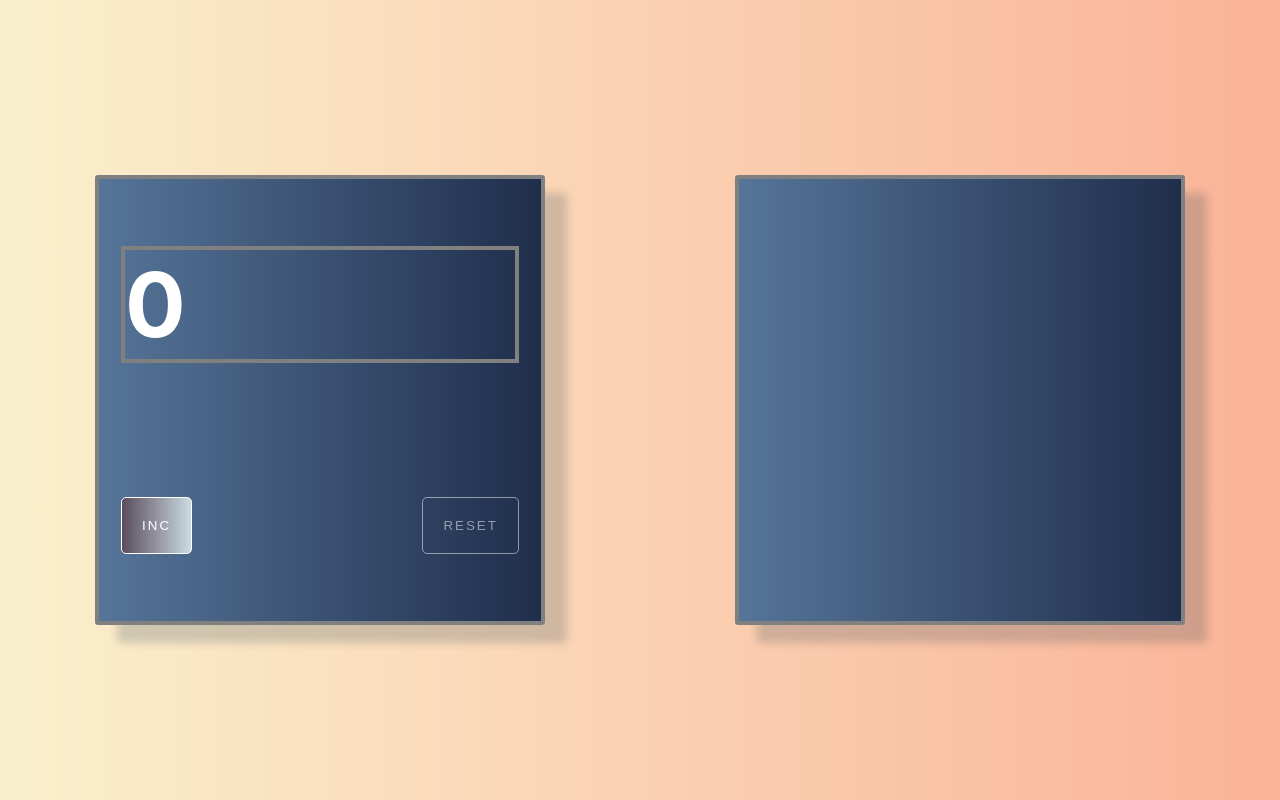
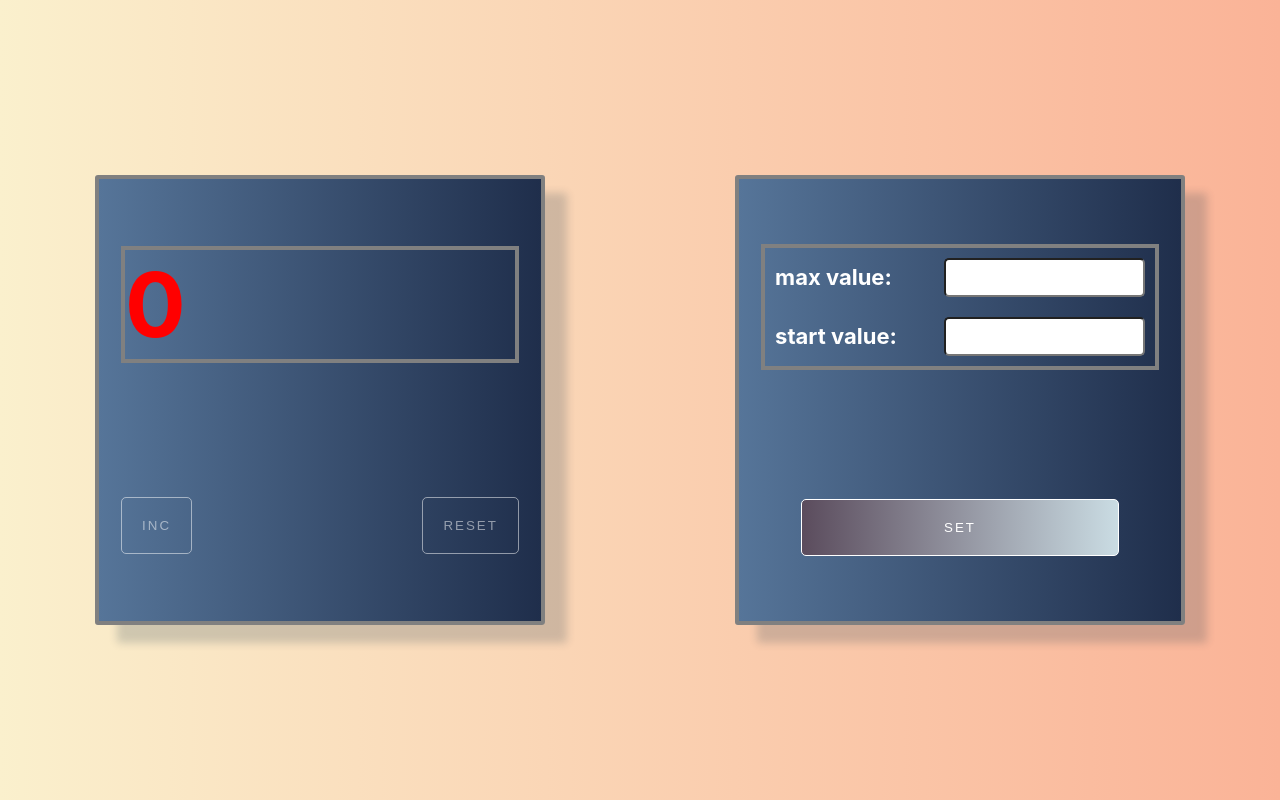
Before and after one commit to Aquasonic1995/Counter, a React (Create React App) app: page / in a window 1280 px wide. Built offline with nearby package versions, Linux system fonts and the light colour scheme.

Commit message:
Added settings display.

```diff
--- a/src/App.css
+++ b/src/App.css
@@ -70,6 +70,9 @@
     align-items: center;
     justify-content: space-between;
 }
+.button__group_settings{
+    justify-content: center;
+}
 
 .button__group button {
     text-decoration: none;
@@ -87,7 +90,9 @@
     transition: .8s cubic-bezier(.165, .84, .44, 1);
     cursor: pointer;
 }
-
+.button__group_settings button{
+    width: 80%;
+}
 .button__group button:not([disabled]):hover {
     background: rgba(255, 255, 255, 0);
 }
@@ -103,3 +108,19 @@
     cursor: default;
     opacity: 0.5;
 }
+.counter__settings{
+    display: flex;
+    justify-content: space-between;
+    align-items: center;
+    padding: 10px;
+}
+.counter__settings span{
+    color: white;
+    font-size: 22px;
+    font-weight: bold;
+}
+.counter__settings input{
+    padding: 10px;
+    border-radius: 5px;
+    outline: none;
+}
--- a/src/App.tsx
+++ b/src/App.tsx
@@ -2,13 +2,24 @@ import React, {useState} from 'react';
 import './App.css';
 import Display from "./Components/Display";
 import Button from "./Components/Button";
+import SetDisplay from "./Components/SetDisplay";
 
 function App() {
-  const maxCount = 5;
-  const minCount = 0;
-  let [count, setCount] = useState(minCount);
+
+    const [startValue, setStartValue] = useState(0)
+    const [maxValue, setMaxValue] = useState(0)
+    const getStartValue = (value: number) => {
+        setStartValue(value)
+    }
+    let [count, setCount] = useState(startValue);
+    const getMaxValue = (value: number) => {
+        setMaxValue(value)
+    }
+    const onClickSetValue = () => {
+        setCount(startValue)
+    }
     const getCounterIncrement = () => {
-    if (count === maxCount) {
+        if (count === maxValue) {
             count = 0;
             setCount(count);
         }
@@ -20,14 +31,17 @@ function App() {
     return (
         <div className="container">
             <div className="wrapper-counter">
-          <Display maxCount={maxCount} count={count}/>
+                <Display maxCount={maxValue} count={count}/>
                 <div className="button__group">
-            <Button disabled={count === maxCount} name={'Inc'} callBack={getCounterIncrement}/>
-            <Button disabled={count === minCount} name={'Reset'} callBack={getResetICount}/>
+                    <Button disabled={count === maxValue} name={'Inc'} callBack={getCounterIncrement}/>
+                    <Button disabled={count === startValue} name={'Reset'} callBack={getResetICount}/>
                 </div>
             </div>
             <div className="wrapper-counter wrapper-counter__setting">
-
+                <SetDisplay getStartValue={getStartValue} getMaxValue={getMaxValue}/>
+                <div className="button__group button__group_settings">
+                    <Button name={'Set'} callBack={onClickSetValue}/>
+                </div>
             </div>
         </div>
     );
--- /dev/null
+++ b/src/Components/Input.tsx
@@ -0,0 +1,17 @@
+import React, {ChangeEvent, DetailedHTMLProps, InputHTMLAttributes} from 'react';
+
+type DefaultInputPropsType = DetailedHTMLProps<InputHTMLAttributes<HTMLInputElement>, HTMLInputElement>
+type propsInputType = DefaultInputPropsType & {
+    callBack: (value: number) => void
+}
+export const Input = (props: propsInputType) => {
+    const onChangeCallback = (e: ChangeEvent<HTMLInputElement>) => {
+        props.callBack(+e.currentTarget.value)
+    }
+    return(
+        <input onChange={onChangeCallback} type={props.type}/>
+    )
+}
+
+
+export default Input;
--- /dev/null
+++ b/src/Components/SetDisplay.tsx
@@ -0,0 +1,24 @@
+import React from 'react';
+import Input from "./Input"
+const displaySettings = {
+    width: '90%',
+    minHeight: '126px',
+    margin: "0 auto",
+    border: '4px solid grey',
+}
+type setDisplayPropsType = {
+    getStartValue: (value: number) => void
+    getMaxValue: (value: number) => void
+}
+const SetDisplay = (props:setDisplayPropsType) => {
+    return (
+        <div style={displaySettings}>
+            <div className='counter__settings'><span>max value:</span> <Input callBack={props.getMaxValue} type={'number'}/>
+            </div>
+            <div className='counter__settings'><span>start value:</span> <Input callBack={props.getStartValue} type={'number'}/>
+            </div>
+        </div>
+    );
+};
+
+export default SetDisplay;
```
Lines whose indentation alone changed are shown as unchanged.
